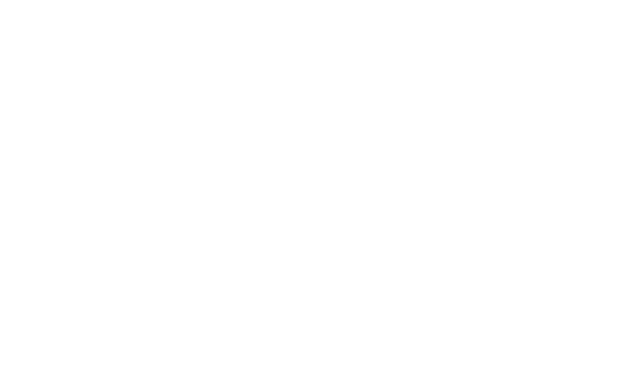
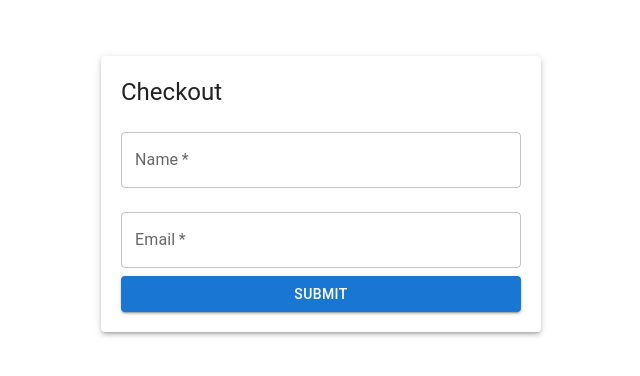
Before and after one commit to Halasalhab/react-exercises, a React (Create React App) app in the folder shoping-list/: page /checkout in a window 1280 px wide. Before the commit this address had no page. Shown: the part 126-502 px from the top of the page, without its empty margins (319-959 px from the left). Built offline with nearby package versions, Linux system fonts and the light colour scheme.

Commit message:
checkout from added

```diff
--- a/shoping-list/src/App.js
+++ b/shoping-list/src/App.js
@@ -2,6 +2,8 @@
 import './App.css';
 import Home from './pages/Home';
 import { BrowserRouter as Router, Route, Routes } from 'react-router-dom';
+import CheckOut from './pages/CheckOut';
+import { CartItemsContext } from './CartContext';
 
 function App() {
   const [cartItems, setCartItems] = useState([]);
@@ -11,14 +13,20 @@
 
   return (
     <>
+      <CartItemsContext.Provider value={{ cartItems, setCartItems }}>
         <Router>
           <Routes>
             <Route
               exact
               path="/"
-            element={<Home cartItems={cartItems} setCartItems={setCartItems} totalPrice={totalPrice} />} />
+              element={<Home totalPrice={totalPrice} />} />
+            <Route
+              exact
+              path="/checkout"
+              element={<CheckOut />} />
           </Routes>
         </Router>
+      </CartItemsContext.Provider>
     </>
   );
 }
--- /dev/null
+++ b/shoping-list/src/CartContext.js
@@ -0,0 +1,3 @@
+import { createContext } from "react";
+
+export const CartItemsContext = createContext();
--- a/shoping-list/src/components/Cart.js
+++ b/shoping-list/src/components/Cart.js
@@ -1,4 +1,4 @@
-import React, { useState } from 'react'
+import React, { useContext, useState } from 'react'
 import ShoppingCartSharpIcon from '@mui/icons-material/ShoppingCartSharp';
 import { Box, Container } from '@mui/material';
 import Fab from '@mui/material/Fab';
@@ -6,10 +6,12 @@
 import Carousel from 'react-material-ui-carousel'
 import ShoppingCartCheckoutIcon from '@mui/icons-material/ShoppingCartCheckout';
 import IconButton from '@mui/material/IconButton';
+import { CartItemsContext } from '../CartContext';
+import { Link } from 'react-router-dom';
 
-
-export default function Cart({ cartItems, setCartItems, totalPrice }) {
+export default function Cart({ totalPrice }) {
     const [expanCart, setExpanCart] = useState(false);
+    const {cartItems, setCartItems} = useContext(CartItemsContext);
 
     const handelClick = () => {
         setExpanCart(!expanCart);
@@ -62,7 +64,9 @@
                             <Box sx={{ display: 'flex', alignItems: 'center', pl: 1, pb: 1, justifyContent: 'space-between' }}>
                             <p>Total Price: {totalPrice}$</p>
                                 <IconButton aria-label="remove-from-cart">
+                                    <Link to={'/checkout'} style={{ textDecoration: 'none' }}>
                                     <ShoppingCartCheckoutIcon />
+                                    </Link>
                                 </IconButton>
                             </Box>
                         </>) : <p>No Items Added To Cart</p>}
--- /dev/null
+++ b/shoping-list/src/components/CheckOutForm.js
@@ -0,0 +1,54 @@
+import React, { useState } from 'react';
+import { TextField, Button, Grid, Paper, Typography } from '@mui/material';
+
+function CheckoutForm() {
+  const [formData, setFormData] = useState({ name: '', email: '' });
+
+  const handleChange = (e) => {
+    const { name, value } = e.target;
+    setFormData({ ...formData, [name]: value });
+  };
+
+  const handleSubmit = (e) => {
+    e.preventDefault();
+    console.log('Submitted Data:', formData);
+  };
+
+  return (
+    <Grid container justifyContent="center" alignItems="center" style={{ minHeight: '80vh' }}>
+      <Paper elevation={3} style={{ padding: '20px', maxWidth: '400px' }}>
+        <Typography variant="h5" gutterBottom>
+          Checkout
+        </Typography>
+        <form onSubmit={handleSubmit}>
+          <TextField
+            label="Name"
+            variant="outlined"
+            fullWidth
+            name="name"
+            value={formData.name}
+            onChange={handleChange}
+            required
+            margin="normal"
+          />
+          <TextField
+            label="Email"
+            variant="outlined"
+            fullWidth
+            name="email"
+            type="email"
+            value={formData.email}
+            onChange={handleChange}
+            required
+            margin="normal"
+          />
+          <Button variant="contained" color="primary" type="submit" fullWidth>
+            Submit
+          </Button>
+        </form>
+      </Paper>
+    </Grid>
+  );
+}
+
+export default CheckoutForm;
--- a/shoping-list/src/components/Products.js
+++ b/shoping-list/src/components/Products.js
@@ -2,7 +2,7 @@
 import React, { useState } from 'react'
 import ProdutCard from './ProdutCard'
 
-export default function Products({ cartItems, setCartItems }) {
+export default function Products() {
     const [products, setProducts] = useState([{ id: 1, name: 'Nike boots', price: 125, image: 'https://static.nike.com/a/images/c_limit,w_592,f_auto/t_product_v1/c90322f5-a798-4183-abf7-577dcb1ac860/city-classic-womens-boots-QTgPCN.png' }, { id: 2, name: 'Nike boots', price: 125, image: 'https://static.nike.com/a/images/c_limit,w_592,f_auto/t_product_v1/c90322f5-a798-4183-abf7-577dcb1ac860/city-classic-womens-boots-QTgPCN.png' }, { id: 3, name: 'Nike boots', price: 125, image: 'https://static.nike.com/a/images/c_limit,w_592,f_auto/t_product_v1/c90322f5-a798-4183-abf7-577dcb1ac860/city-classic-womens-boots-QTgPCN.png' }])
 
     return (
@@ -10,7 +10,7 @@
             <Grid container spacing={3} justifyContent={'center'} my={2}>
                 {products.length ? products.map((product, i) => {
                     return <Grid item key={i} xs={12} sm={6} md={4} lg={3}>
-                        <ProdutCard id={product.id} name={product.name} price={product.price} image={product.image} cartItems={cartItems} setCartItems={setCartItems} />
+                        <ProdutCard id={product.id} name={product.name} price={product.price} image={product.image} />
                     </Grid>
                 }) : <p>No products found</p>}
             </Grid>
--- a/shoping-list/src/components/ProdutCard.js
+++ b/shoping-list/src/components/ProdutCard.js
@@ -1,12 +1,14 @@
-import React from 'react'
+import React, {useContext} from 'react'
 import Card from '@mui/material/Card';
 import CardContent from '@mui/material/CardContent';
 import CardMedia from '@mui/material/CardMedia';
 import Typography from '@mui/material/Typography';
 import { Button, CardActionArea, CardActions } from '@mui/material';
 import AddShoppingCartSharpIcon from '@mui/icons-material/AddShoppingCartSharp';
+import { CartItemsContext } from '../CartContext';
 
-export default function ProdutCard({ id, name, price, image, cartItems, setCartItems }) {
+export default function ProdutCard({ id, name, price, image }) {
+    const {cartItems, setCartItems} = useContext(CartItemsContext);
 
     const handelClick = () => {
         const newItem = {
--- a/shoping-list/src/pages/CheckOut.js
+++ b/shoping-list/src/pages/CheckOut.js
@@ -0,0 +1,10 @@
+import React from 'react'
+import CheckoutForm from '../components/CheckOutForm'
+
+export default function CheckOut() {
+  return (
+    <>
+    <CheckoutForm/>
+    </>
+  )
+}
--- a/shoping-list/src/pages/Home.js
+++ b/shoping-list/src/pages/Home.js
@@ -2,11 +2,11 @@
 import Cart from '../components/Cart';
 import Products from '../components/Products'
 
-export default function Home({ cartItems, setCartItems, totalPrice }) {
+export default function Home({ totalPrice }) {
     return (
         <div>
-            <Cart cartItems={cartItems} setCartItems={setCartItems} totalPrice={totalPrice} />
-            <Products cartItems={cartItems} setCartItems={setCartItems} />
+            <Cart totalPrice={totalPrice} />
+            <Products />
         </div>
     )
 }
```
Lines whose indentation alone changed are shown as unchanged.
